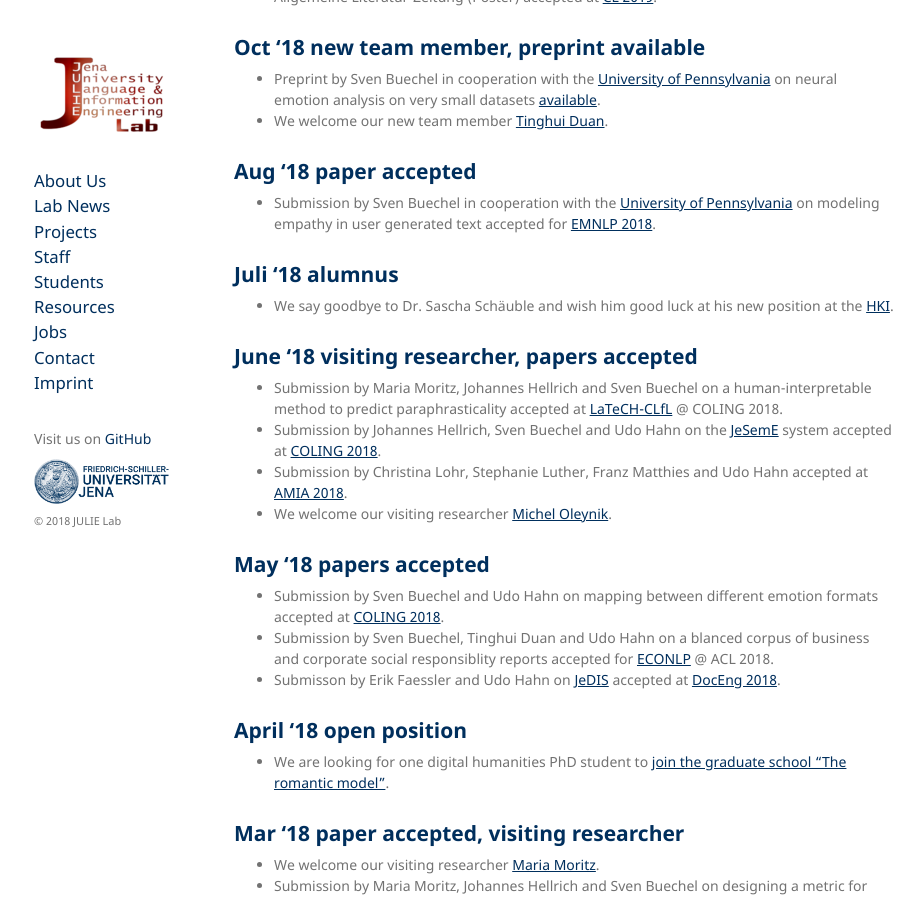
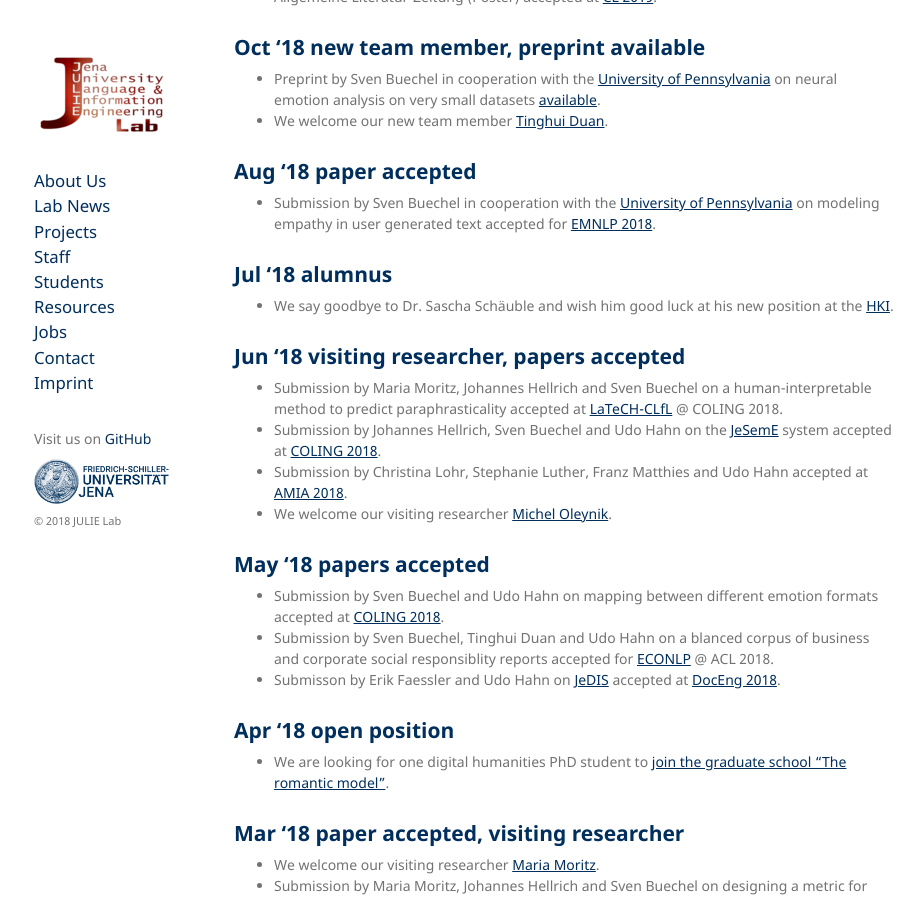
Before and after one commit to JULIELab/JULIELab.github.io, a Jekyll site: the page built from Lab+News.md, in a window 1280 px wide and 900 px high, scrolled down 558 px. Shown: the whole window, without its empty margins (176-1100 px from the left). Built offline with Jekyll 4.4.1, drawn with Linux system fonts in a browser that asks for light colours; our own code applies the rules of GitHub Pages for plain Markdown files.

Commit message:
Unifies months to three letters
Several newer entries were divergent to the previous abbreviations. "Juli '18" was German.

```diff
--- a/Lab+News.md
+++ b/Lab+News.md
@@ -25,10 +25,10 @@ layout: default
 ## Aug '18 paper accepted
 * Submission by Sven Buechel in cooperation with the [University of Pennsylvania](http://www.wwbp.org) on modeling empathy in user generated text accepted for [EMNLP 2018](http://emnlp2018.org/).
 
-## Juli '18 alumnus
+## Jul '18 alumnus
 * We say goodbye to Dr. Sascha Schäuble and wish him good luck at his new position at the [HKI](https://www.leibniz-hki.de/de/home.html).
 
-## June '18 visiting researcher, papers accepted
+## Jun '18 visiting researcher, papers accepted
 * Submission by Maria Moritz, Johannes Hellrich and Sven Buechel on a human-interpretable method to predict paraphrasticality accepted at [LaTeCH-CLfL](https://sighum.wordpress.com/events/latech-clfl-2018/) @ COLING 2018.
 * Submission by Johannes Hellrich, Sven Buechel and Udo Hahn on the [JeSemE](http://jeseme.org) system accepted at [COLING 2018](http://coling2018.org/).
 * Submission by Christina Lohr, Stephanie Luther, Franz Matthies and Udo Hahn accepted at [AMIA 2018](https://www.amia.org/amia2018).
@@ -39,7 +39,7 @@ layout: default
 * Submission by Sven Buechel, Tinghui Duan and Udo Hahn on a blanced corpus of business and corporate social responsiblity reports accepted for [ECONLP](/econlp2018.html) @ ACL 2018.
 * Submisson by Erik Faessler and Udo Hahn on [JeDIS](https://github.com/JULIELab/jedis) accepted at [DocEng 2018](https://doceng.org/doceng2018/index).
 
-## April '18 open position
+## Apr '18 open position
 
 * We are looking for one digital humanities PhD student to [join the graduate school "The romantic model"](/downloads/jobs/Stellenausschreibung_Computerlinguistik_2018_04_15_UH_pdf.pdf).
 
```
